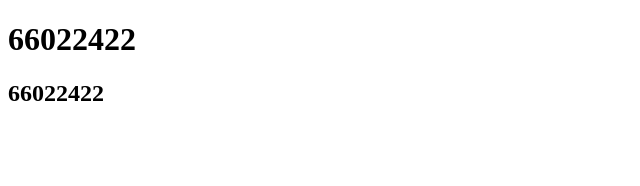
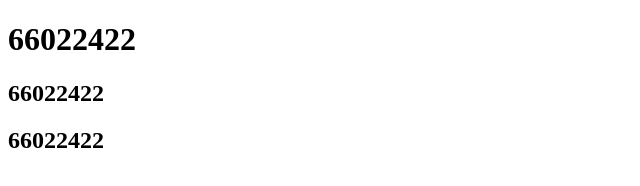
Before and after one commit to TarKhachonsak/LabDevOps1, a plain HTML site: page index.html in a window 1280 px wide. Shown: the whole page, without its empty margins (0-640 px from the left). Drawn offline with Linux system fonts and the light colour scheme.

Commit message:
Update index.html

```diff
--- a/index.html
+++ b/index.html
@@ -9,6 +9,7 @@
     <div>
         <h1>66022422</h1>
         <h2>66022422</h2>
+        <h2>66022422</h2>
     </div>
 </body>
 </html>
```
